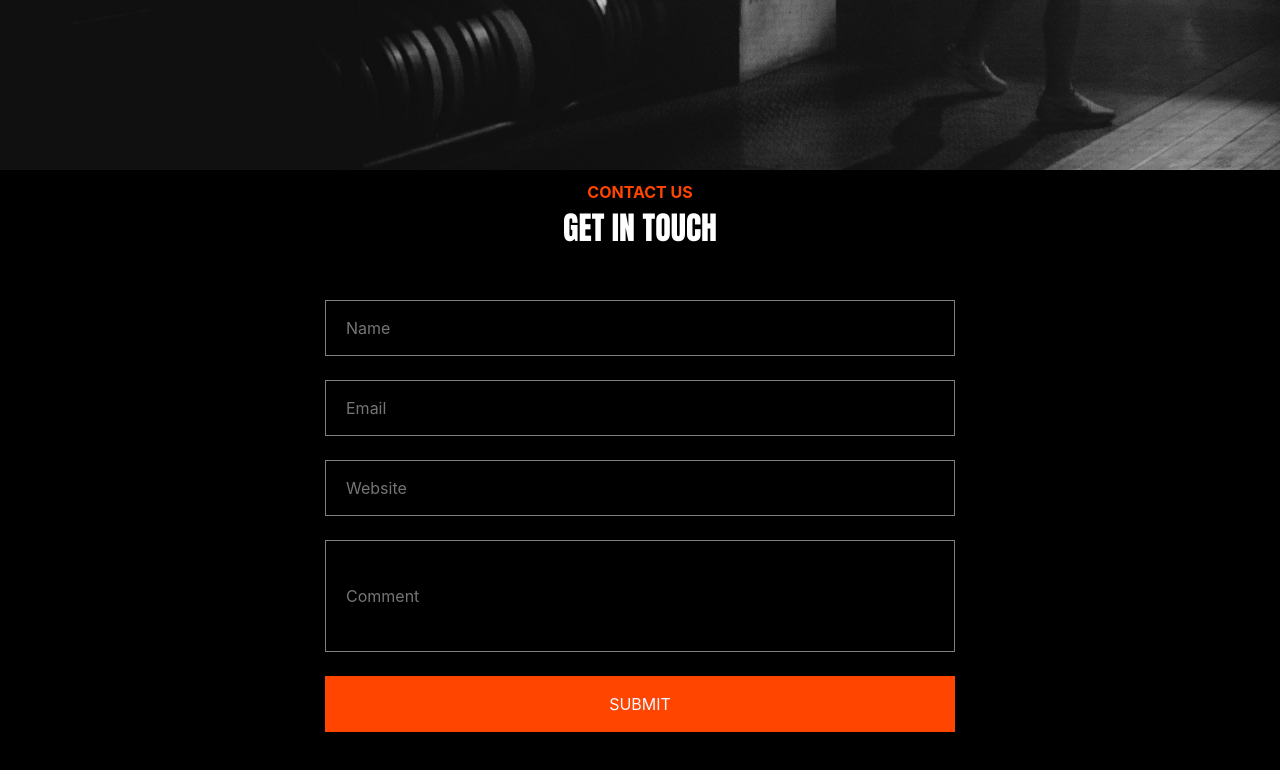
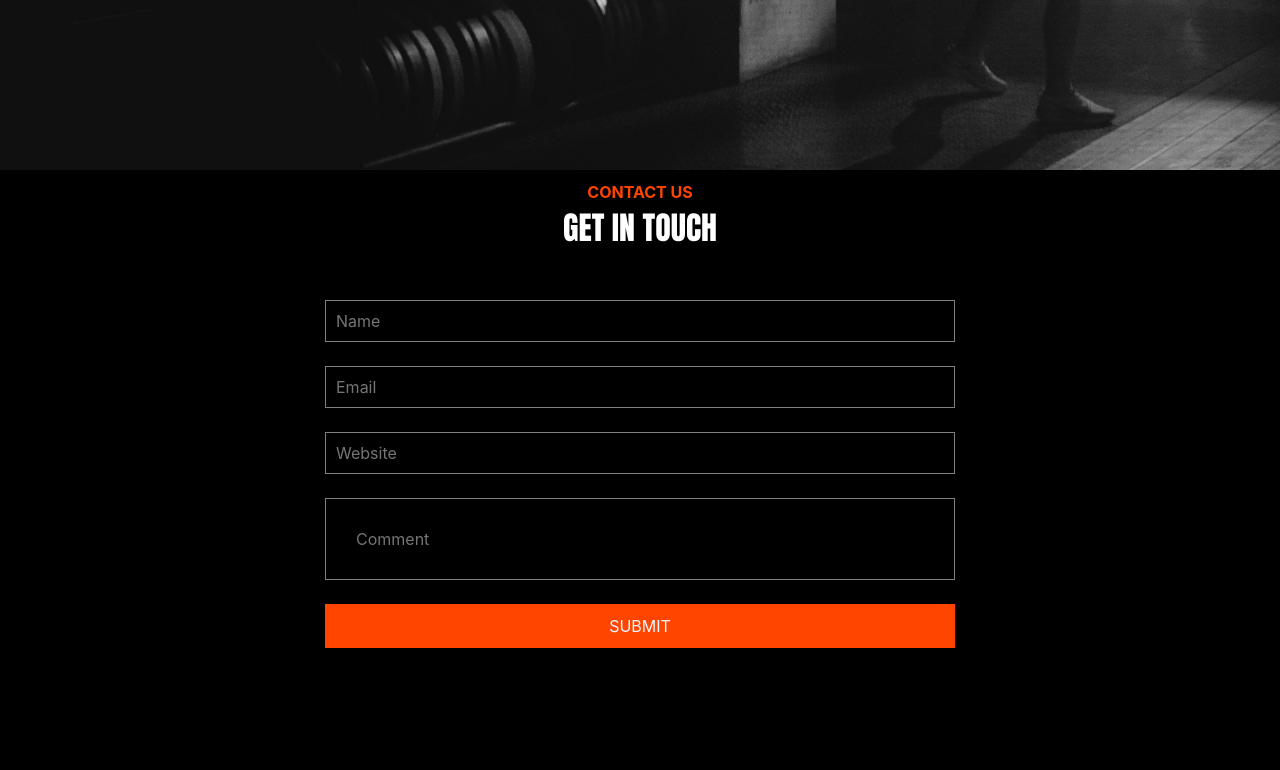
Before and after one commit to rahulpatle34/My_First_Project, a plain HTML site: page contact.html in a window 1280 px wide. Shown: the part 630-1400 px from the top of the page. Drawn offline with nearby package versions, Linux system fonts and the light colour scheme.

Commit message:
contact section carrection

```diff
--- a/contact.html
+++ b/contact.html
@@ -75,7 +75,7 @@
           <br /><br />
           <div class="contact-form">
             <div class="contact">
-              <from>
+              <form>
                 <input type="text" name="name" placeholder="Name">
                 <br /><br />
                 <input type="email" name="email" placeholder="Email">
@@ -85,7 +85,7 @@
                 <input class="comment" type="text" name="comment" placeholder="Comment">
                 <br /><br />
                 <button class="contact-submit-button">SUBMIT</button>
-              </from>
+              </form>
             </div>
           </div>
 
--- a/style.css
+++ b/style.css
@@ -1615,7 +1615,7 @@ footer {
 
 .contact {
     width: 100%;
-    /* height: 100%; */
+    height: 100%;
     /* border: 1px solid white; */
 
 }
@@ -1627,7 +1627,7 @@ input {
     color: aliceblue;
     background-color: black;
     margin-bottom: 20px;
-    padding: 20px;
+    padding: 10px;
     outline: none;
     border: 1px solid gray;
 
@@ -1641,11 +1641,13 @@ input:focus {
 .comment {
     width: 100%;
     height: 20%;
+    padding: 30px;
 }
 
 .contact-submit-button {
     width: 100%;
     height: 10%;
+    padding: 10px;
     border: none;
     background-color: orangered;
     color: aliceblue;
```
